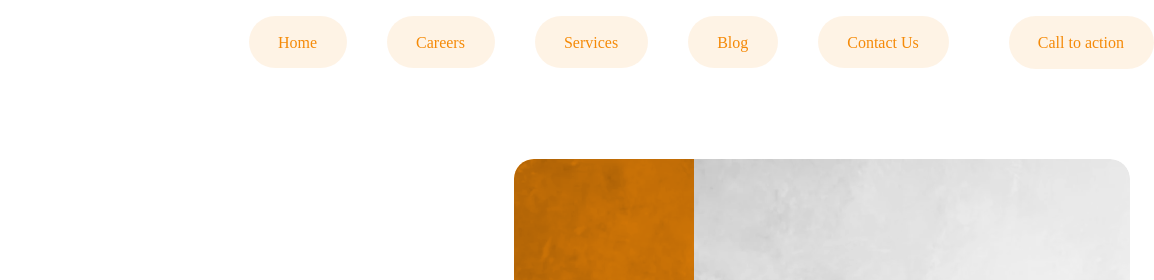
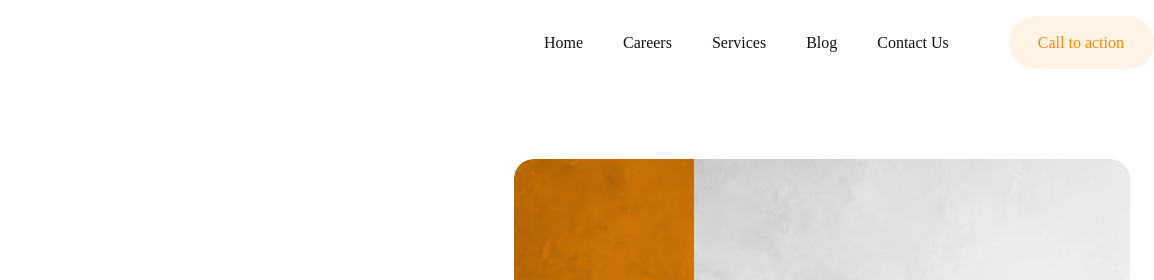
Before and after one commit to Chill893/challange, a plain HTML site: page services.html in a window 1280 px wide. Shown: the top 280 px of the page, 126-1280 px from the left. Drawn offline with Linux system fonts and the light colour scheme.

Commit message:
pushleh yvtsad garsn aldaag zasav.

```diff
--- a/Blog-inner.css
+++ b/Blog-inner.css
@@ -1,7 +1,11 @@
+/* nav bar */
 *{
     margin: 0;
     padding: 0;
-     /* box-sizing: border-box; */
+    box-sizing: border-box;
+}
+a {
+    text-decoration: none;
 }
 .flex {
     flex: 1;
@@ -25,16 +29,20 @@ nav #navbar ul{
     padding: 0 20px;
     align-items: center;
 }
-nav #navbar ul li{
+nav #navbar li a{
     margin: 0 20px;
+    text-decoration: none;
+    color: #0D1317;
 }
-nav #navbar a{
+#call{
     text-decoration: none;
     background-color: rgba(245, 138, 7, 0.1);
     color: #F58A07;
     border-radius: 31px;
     padding: 18px 30px 17px 29px;
 }
+
+
 /* first  section  */
 #first {
      max-width: 1280px;
--- a/Careers(1).css
+++ b/Careers(1).css
@@ -1,7 +1,8 @@
+/* nav bar */
 *{
      margin: 0;
      padding: 0;
-     /* box-sizing: border-box; */
+     box-sizing: border-box;
 }
 .flex {
      flex: 1;
@@ -25,16 +26,20 @@ nav #navbar ul{
      padding: 0 20px;
      align-items: center;
 }
-nav #navbar ul li{
+nav #navbar li a{
      margin: 0 20px;
+     text-decoration: none;
+     color: #0D1317;
 }
-nav #navbar a{
+#call{
      text-decoration: none;
      background-color: rgba(245, 138, 7, 0.1);
      color: #F58A07;
      border-radius: 31px;
      padding: 18px 30px 17px 29px;
 }
+
+
 /* first section  */
 #first {
      max-width: 1086px;
--- a/Contact-Us.css
+++ b/Contact-Us.css
@@ -1,7 +1,8 @@
+/* nav bar */
 *{
     margin: 0;
     padding: 0;
-     /* box-sizing: border-box; */
+    box-sizing: border-box;
 }
 .flex {
     flex: 1;
@@ -25,16 +26,20 @@ nav #navbar ul{
     padding: 0 20px;
     align-items: center;
 }
-nav #navbar ul li{
+nav #navbar li a{
     margin: 0 20px;
+    text-decoration: none;
+    color: #0D1317;
 }
-nav #navbar a{
+#call{
     text-decoration: none;
     background-color: rgba(245, 138, 7, 0.1);
     color: #F58A07;
     border-radius: 31px;
     padding: 18px 30px 17px 29px;
 }
+
+
 /* first section  */
 #first {
      max-width: 1280px;
--- a/blog.css
+++ b/blog.css
@@ -1,7 +1,8 @@
+/* nav bar */
 *{
     margin: 0;
     padding: 0;
-     /* box-sizing: border-box; */
+    box-sizing: border-box;
 }
 .flex {
     flex: 1;
@@ -25,16 +26,20 @@ nav #navbar ul{
     padding: 0 20px;
     align-items: center;
 }
-nav #navbar ul li{
+nav #navbar li a{
     margin: 0 20px;
+    text-decoration: none;
+    color: #0D1317;
 }
-nav #navbar a{
+#call{
     text-decoration: none;
     background-color: rgba(245, 138, 7, 0.1);
     color: #F58A07;
     border-radius: 31px;
     padding: 18px 30px 17px 29px;
 }
+
+
 /* first section */
 #first {
      background-color: #DCEAF5;
--- a/careers.css
+++ b/careers.css
@@ -1,3 +1,4 @@
+/* nav bar */
 *{
      margin: 0;
      padding: 0;
@@ -25,16 +26,20 @@ nav #navbar ul{
      padding: 0 20px;
      align-items: center;
 }
-nav #navbar ul li{
+nav #navbar li a{
      margin: 0 20px;
+     text-decoration: none;
+     color: #0D1317;
 }
-nav #navbar a{
+#call{
      text-decoration: none;
      background-color: rgba(245, 138, 7, 0.1);
      color: #F58A07;
      border-radius: 31px;
      padding: 18px 30px 17px 29px;
 }
+
+
 /* first section */
 #first {
      max-width: 1280px;
--- a/index.css
+++ b/index.css
@@ -26,10 +26,12 @@ nav #navbar ul{
      padding: 0 20px;
      align-items: center;
 }
-nav #navbar ul li{
+nav #navbar li a{
      margin: 0 20px;
+     text-decoration: none;
+     color: #0D1317;
 }
-nav #navbar a{
+#call{
      text-decoration: none;
      background-color: rgba(245, 138, 7, 0.1);
      color: #F58A07;
@@ -241,7 +243,7 @@ section a{
      position: relative;
 }
 #abc {
-     background-image: url(/images/about-image.png);
+     background-image: url(images/about-image.png);
      border-radius: 20px;
      width: 640px;
      height: 670px;
@@ -327,7 +329,7 @@ section a{
 }
 #img-1 {
      position: absolute;
-     background-image: url(/images/team.png);
+     background-image: url(images/team.png);
      width: 472px;
      height: 466px;
 }
@@ -418,7 +420,7 @@ section a{
 }
 #video {
      position: relative;
-     background-image: url(/images/video-image.png);
+     background-image: url(images/video-image.png);
      width: 620px;
      height: 501px;
 }
--- a/services.css
+++ b/services.css
@@ -1,20 +1,14 @@
 /* nav bar */
 *{
-
+    margin: 0;
+    padding: 0;
     box-sizing: border-box;
+}
+a {
     text-decoration: none;
-    /* max-width: 1280px; */
-    margin: 0px auto;
-}
-* section {
-    margin: 128px auto;
 }
 .flex {
     flex: 1;
-}
-.max-width {
-    max-width: 1280px;
-    margin: auto;
 }
 
 nav{
@@ -35,16 +29,19 @@ nav #navbar ul{
     padding: 0 20px;
     align-items: center;
 }
-nav #navbar ul li{
+nav #navbar li a{
     margin: 0 20px;
+    text-decoration: none;
+    color: #0D1317;
 }
-nav #navbar a{
+#call{
     text-decoration: none;
     background-color: rgba(245, 138, 7, 0.1);
     color: #F58A07;
     border-radius: 31px;
     padding: 18px 30px 17px 29px;
 }
+
 
 /* first section  */
 
@@ -79,7 +76,7 @@ nav #navbar a{
 }
 #image1 {
     position: absolute;
-    background-image: url(/images/Image\ \(1\).png);
+    background-image: url(images/Image\ \(1\).png);
     width: 616px;
     height: 650px;
     border-radius: 20px;
@@ -107,7 +104,7 @@ nav #navbar a{
 }
 #image2 {
     position: absolute;
-    background-image: url(/images/Image\ \(2\).png);
+    background-image: url(images/Image\ \(2\).png);
     width: 620px;
     height: 550px;
 }
@@ -166,7 +163,7 @@ nav #navbar a{
     position: relative;
 }
 #image3 {
-    background-image: url(/images/Image\ \(3\).png);
+    background-image: url(images/Image\ \(3\).png);
     position: absolute;
     width: 620px;
     height: 550px;
@@ -358,7 +355,7 @@ nav #navbar a{
 }
 #video {
     position: relative;
-    background-image: url(/images/video-image.png);
+    background-image: url(images/video-image.png);
     width: 620px;
     height: 501px;
 }
```
Lines whose indentation alone changed are shown as unchanged.
